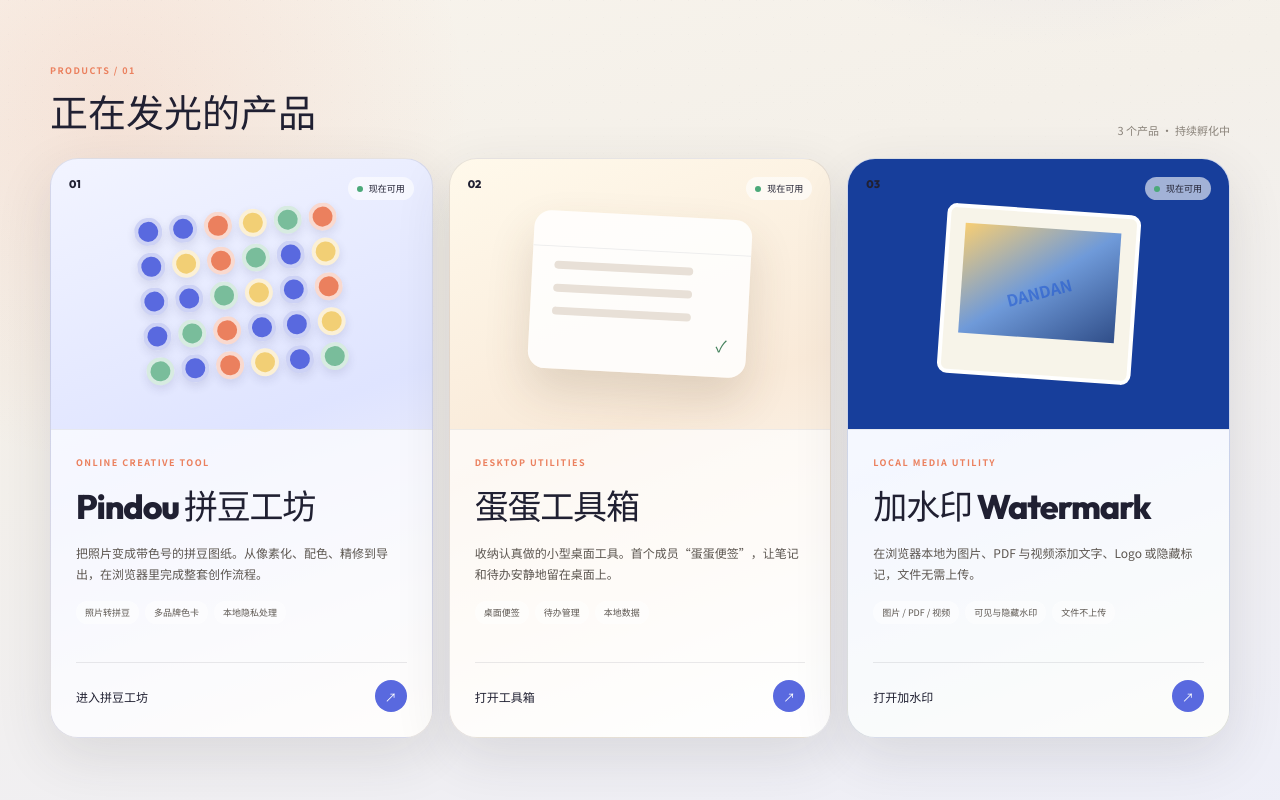
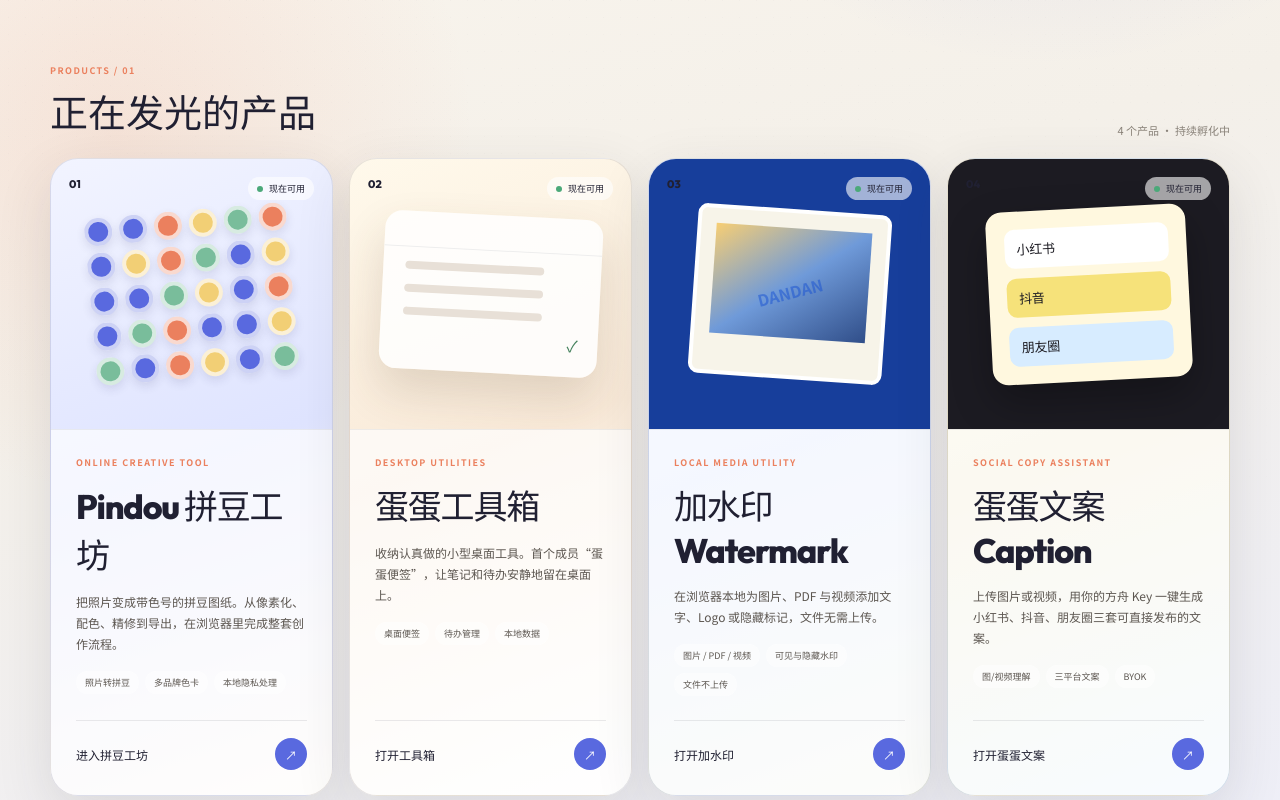
Before and after one commit to whr810012/dandanhub, a Vue app: page / in a window 1280 px wide. Shown: the part 620-1420 px from the top of the page. Built offline with nearby package versions, Linux system fonts and the light colour scheme.

Commit message:
增加新功能

```diff
--- a/src/pages/HubPage.vue
+++ b/src/pages/HubPage.vue
@@ -34,6 +34,16 @@
     tags: ['图片 / PDF / 视频', '可见与隐藏水印', '文件不上传'],
     action: '打开加水印',
   },
+  {
+    number: '04',
+    className: 'caption',
+    href: '/caption/',
+    eyebrow: 'SOCIAL COPY ASSISTANT',
+    title: '蛋蛋文案 Caption',
+    description: '上传图片或视频，用你的方舟 Key 一键生成小红书、抖音、朋友圈三套可直接发布的文案。',
+    tags: ['图/视频理解', '三平台文案', 'BYOK'],
+    action: '打开蛋蛋文案',
+  },
 ]
 </script>
 
@@ -50,6 +60,7 @@
         <a href="/pindou/">拼豆工坊</a>
         <router-link to="/toolbox">工具箱</router-link>
         <a href="/watermark/">加水印</a>
+        <a href="/caption/">蛋蛋文案</a>
       </nav>
     </header>
 
@@ -73,7 +84,7 @@
       <section id="products" class="products">
         <div class="section-head">
           <div><p>PRODUCTS / 01</p><h2>正在发光的产品</h2></div>
-          <span>3 个产品 · 持续孵化中</span>
+          <span>4 个产品 · 持续孵化中</span>
         </div>
         <div class="product-grid">
           <a
@@ -90,6 +101,9 @@
               </template>
               <div v-else-if="product.className === 'toolbox'" class="note-window">
                 <span class="window-bar" /><strong>✓</strong><i /><i /><i />
+              </div>
+              <div v-else-if="product.className === 'caption'" class="caption-sheet">
+                <b>小红书</b><b>抖音</b><b>朋友圈</b>
               </div>
               <div v-else class="watermark-file"><span /><strong>DANDAN</strong></div>
             </div>
@@ -289,6 +303,7 @@
 .product-card--pindou { background: linear-gradient(160deg, #f2f4ff, #dfe4ff 48%, #fffaf4); }
 .product-card--toolbox { background: linear-gradient(160deg, #fff9eb, #f9ead9 46%, #fff); }
 .product-card--watermark { background: linear-gradient(160deg, #eef3ff, #dce6ff 46%, #f6f8ee); }
+.product-card--caption { background: linear-gradient(160deg, #fff9e8, #f3ecd0 46%, #e8f4ff); }
 .card-top { position: absolute; inset: 18px 18px auto; z-index: 2; display: flex; justify-content: space-between; font: 800 11px $hub-font-display; }
 .state { display: flex; gap: 6px; align-items: center; padding: 5px 9px; border-radius: $hub-radius-pill; background: rgba(#fff, 0.6); font: 700 9px $hub-font-body; }
 .state i { width: 6px; height: 6px; border-radius: 50%; background: #4ba979; }
@@ -306,6 +321,28 @@
 .watermark-file { width: 194px; height: 170px; padding: 15px; border: 4px solid #fff; border-radius: 10px; background: #f7f4e9; transform: rotate(4deg); }
 .watermark-file span { display: block; height: 110px; background: linear-gradient(145deg, #f7ce74, #6f9ad9 50%, #304e89); }
 .watermark-file strong { display: block; margin-top: -58px; text-align: center; color: rgba(21, 79, 209, 0.5); transform: rotate(-18deg); }
+.card-art--caption { background: #1c1b22; }
+.caption-sheet {
+  display: grid;
+  gap: 10px;
+  width: 200px;
+  padding: 18px;
+  border-radius: 16px;
+  background: #fff8df;
+  box-shadow: 0 18px 40px rgba(0, 0, 0, 0.28);
+  transform: rotate(-3deg);
+}
+.caption-sheet b {
+  display: block;
+  padding: 10px 12px;
+  border-radius: 10px;
+  background: #fff;
+  color: #1c1b22;
+  font: 800 13px $hub-font-display;
+  letter-spacing: -0.02em;
+}
+.caption-sheet b:nth-child(2) { background: #f6e27a; }
+.caption-sheet b:nth-child(3) { background: #d7ecff; }
 .card-body { display: flex; flex: 1; padding: 26px 25px 25px; flex-direction: column; border-top: 1px solid rgba(57, 57, 72, 0.08); background: rgba(#fff, 0.7); }
 .card-body h3 { margin: 5px 0 13px; font: 800 clamp(27px, 5vw, 34px) $hub-font-display; letter-spacing: -0.035em; }
 .card-body > p:not(.eyebrow) { margin: 0; color: $hub-text-secondary; font-size: 12px; line-height: 1.75; }
@@ -331,7 +368,8 @@
   .hero { grid-template-columns: minmax(0, 1.1fr) minmax(340px, 0.7fr); }
   .principles > div { grid-template-columns: repeat(3, 1fr); }
 }
-@media (min-width: 980px) { .product-grid { grid-template-columns: repeat(3, minmax(0, 1fr)); } }
+@media (min-width: 980px) { .product-grid { grid-template-columns: repeat(2, minmax(0, 1fr)); } }
+@media (min-width: 1280px) { .product-grid { grid-template-columns: repeat(4, minmax(0, 1fr)); } }
 @media (max-width: 759px) {
   .hero { min-height: auto; }
   .universe { order: -1; }
```
Also changed, not shown: 1 other file (tests, documents, lock files or other folders).
